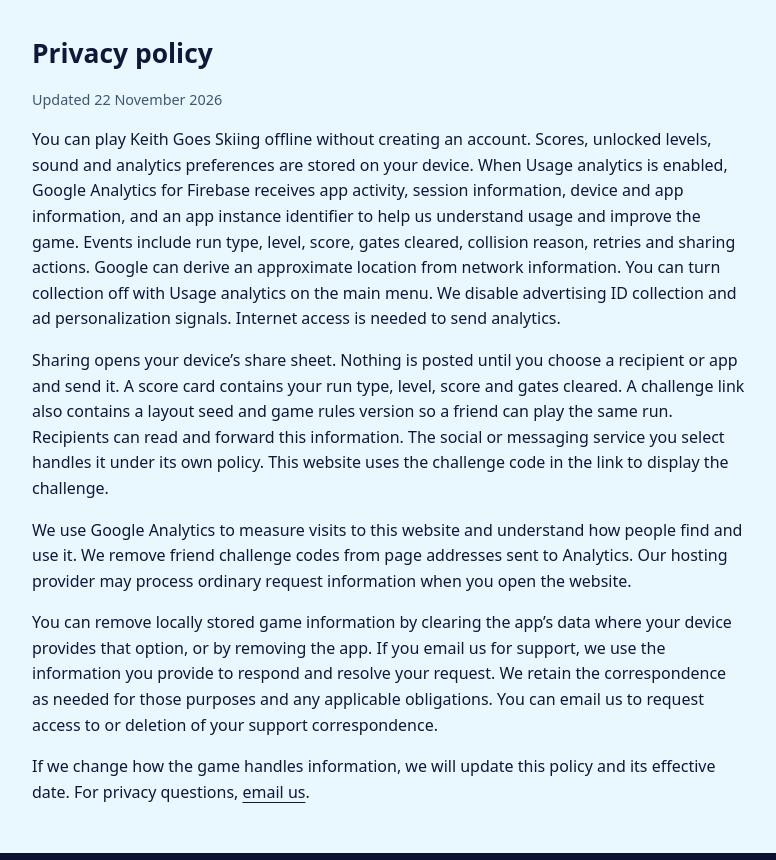
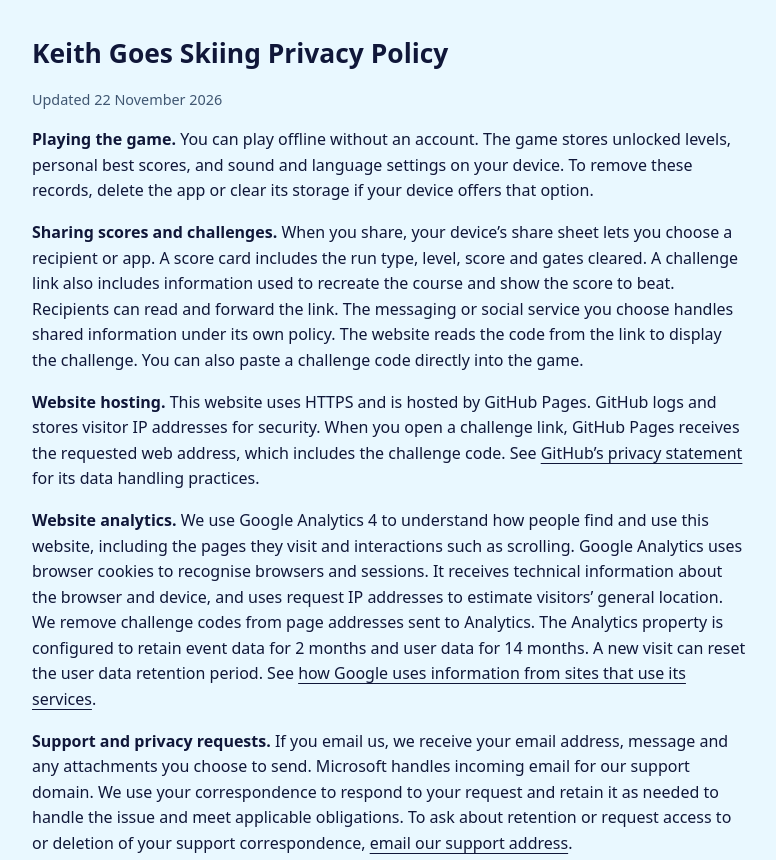
Before and after one commit to peakwalk/kgs-site, a website built with Parcel: page src/index.html in a window 1280 px wide. Shown: the part 1640-2500 px from the top of the page, without its empty margins (48-824 px from the left). Built offline with nearby package versions, Linux system fonts and the light colour scheme.

Commit message:
Update privacy policy for the Capacitor release

```diff
--- a/src/index.html
+++ b/src/index.html
@@ -109,13 +109,13 @@
       </section>
 
       <section class="wrap section" id="privacy">
-        <h2>Privacy policy</h2>
+        <h2>Keith Goes Skiing Privacy Policy</h2>
         <p class="meta">Updated <time datetime="2026-11-22">22 November 2026</time></p>
-        <p>You can play Keith Goes Skiing offline without creating an account. Scores, unlocked levels, sound and analytics preferences are stored on your device. When Usage analytics is enabled, Google Analytics for Firebase receives app activity, session information, device and app information, and an app instance identifier to help us understand usage and improve the game. Events include run type, level, score, gates cleared, collision reason, retries and sharing actions. Google can derive an approximate location from network information. You can turn collection off with Usage analytics on the main menu. We disable advertising ID collection and ad personalization signals. Internet access is needed to send analytics.</p>
-        <p>Sharing opens your device’s share sheet. Nothing is posted until you choose a recipient or app and send it. A score card contains your run type, level, score and gates cleared. A challenge link also contains a layout seed and game rules version so a friend can play the same run. Recipients can read and forward this information. The social or messaging service you select handles it under its own policy. This website uses the challenge code in the link to display the challenge.</p>
-        <p>We use Google Analytics to measure visits to this website and understand how people find and use it. We remove friend challenge codes from page addresses sent to Analytics. Our hosting provider may process ordinary request information when you open the website.</p>
-        <p>You can remove locally stored game information by clearing the app’s data where your device provides that option, or by removing the app. If you email us for support, we use the information you provide to respond and resolve your request. We retain the correspondence as needed for those purposes and any applicable obligations. You can email us to request access to or deletion of your support correspondence.</p>
-        <p>If we change how the game handles information, we will update this policy and its effective date. For privacy questions, <a href="mailto:matt@eaxmarketplace.com">email us</a>.</p>
+        <p><strong>Playing the game.</strong> You can play offline without an account. The game stores unlocked levels, personal best scores, and sound and language settings on your device. To remove these records, delete the app or clear its storage if your device offers that option.</p>
+        <p><strong>Sharing scores and challenges.</strong> When you share, your device’s share sheet lets you choose a recipient or app. A score card includes the run type, level, score and gates cleared. A challenge link also includes information used to recreate the course and show the score to beat. Recipients can read and forward the link. The messaging or social service you choose handles shared information under its own policy. The website reads the code from the link to display the challenge. You can also paste a challenge code directly into the game.</p>
+        <p><strong>Website hosting.</strong> This website uses HTTPS and is hosted by GitHub Pages. GitHub logs and stores visitor IP addresses for security. When you open a challenge link, GitHub Pages receives the requested web address, which includes the challenge code. See <a href="https://docs.github.com/en/site-policy/privacy-policies/github-general-privacy-statement">GitHub’s privacy statement</a> for its data handling practices.</p>
+        <p><strong>Website analytics.</strong> We use Google Analytics 4 to understand how people find and use this website, including the pages they visit and interactions such as scrolling. Google Analytics uses browser cookies to recognise browsers and sessions. It receives technical information about the browser and device, and uses request IP addresses to estimate visitors’ general location. We remove challenge codes from page addresses sent to Analytics. The Analytics property is configured to retain event data for 2 months and user data for 14 months. A new visit can reset the user data retention period. See <a href="https://www.google.com/policies/privacy/partners/">how Google uses information from sites that use its services</a>.</p>
+        <p><strong>Support and privacy requests.</strong> If you email us, we receive your email address, message and any attachments you choose to send. Microsoft handles incoming email for our support domain. We use your correspondence to respond to your request and retain it as needed to handle the issue and meet applicable obligations. To ask about retention or request access to or deletion of your support correspondence, <a href="mailto:matt@eaxmarketplace.com">email our support address</a>.</p>
       </section>
     </div>
   </main>
```
